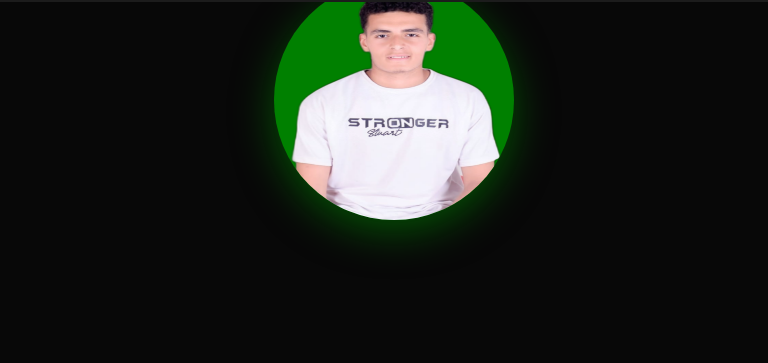
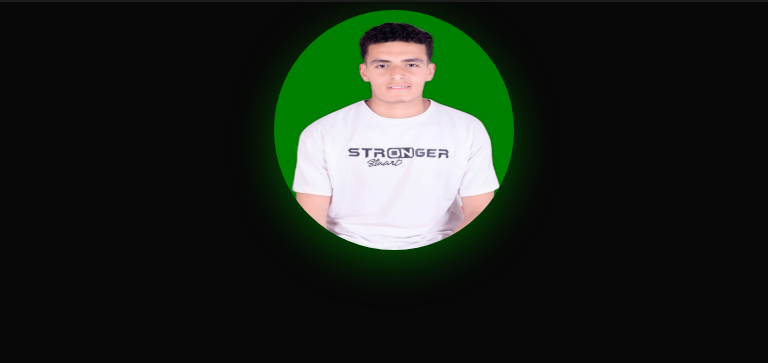
Before and after one commit to AbdoKarem407/Abdo.Karem, a plain HTML site: page index.html in a window 768 px wide. Shown: the part 48-411 px from the top of the page. Drawn offline with nearby package versions, Linux system fonts and the light colour scheme.

Commit message:
Update Style (3).css

```diff
--- a/Style (3).css
+++ b/Style (3).css
@@ -767,7 +767,7 @@ font-size: 15px;
 
     }
        .page1{
-        padding-top: 145px;
+        padding-top: 175px;
 
     }
     .page2{
```
